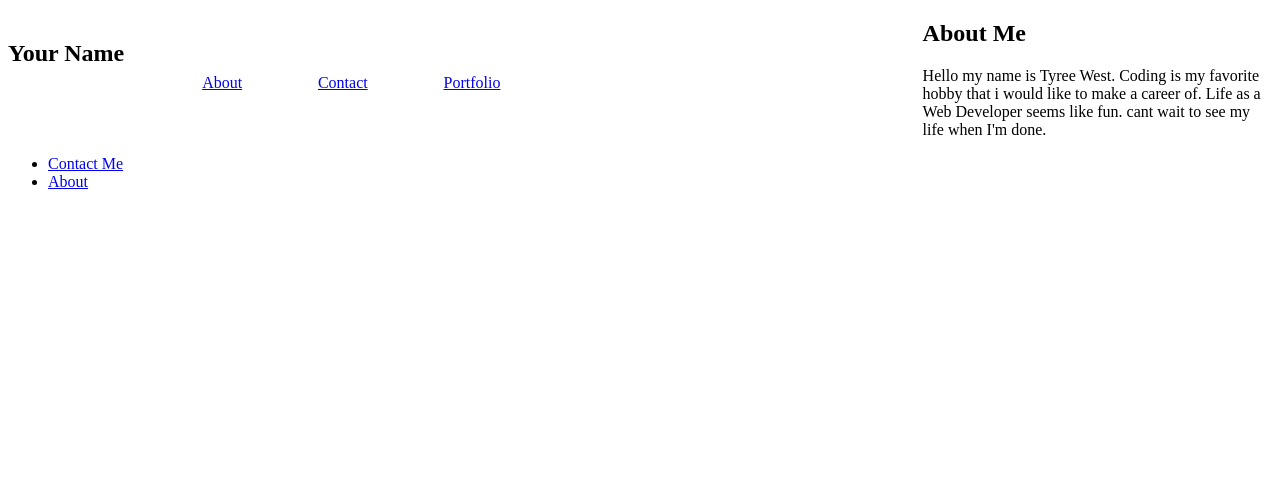
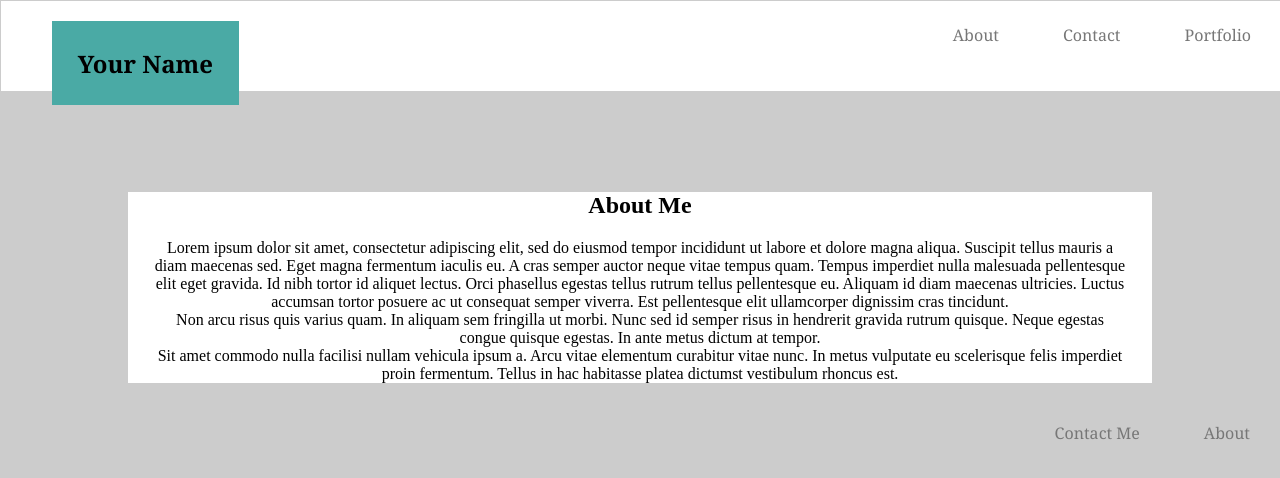
Before and after one commit to jetlife56/BasicPortfolio, a plain HTML site: page index.html in a window 1280 px wide. Drawn offline with Linux system fonts and the light colour scheme.

Commit message:
Added elements to Css

```diff
--- /dev/null
+++ b/assets/css/css-style.css
@@ -0,0 +1,62 @@
+body,html{
+    margin: 0;
+    padding: 0;
+    background-color: #cccccc;
+
+}
+header{
+    width: 100%;
+    height: 90px;
+    background-color: #ffffff;
+    border-style: solid;
+    border-color: #cccccc;
+    border-width: thin;
+
+
+}
+h1{
+    position: relative;
+
+    padding: 2%;
+    float: left;
+    margin-left: 4%;
+    font-family: 'Georgia', 'Times', 'Times New Roman', 'serif';
+    background-color: #4aaaa5;
+
+}
+
+ul{
+    width: auto;
+    float: right;
+    margin-top: 8px;
+}
+li{
+    display: inline-block;
+    padding: 15px 30px;
+
+}
+a{
+    text-align: center;
+    color: #777777;
+    text-decoration: none;
+    font-family: Georgia, 'Times New Roman', Times, serif;
+    font-size: 1;
+}
+a:hover{
+    color: #F033;
+    transition: 0.5s;
+}
+#ptag {
+    margin-top: 100px;
+    margin-bottom: auto;
+    margin-left:10%;
+    margin-right:10%;
+    padding-left: 25px;
+    padding-right: 25px;
+    text-align: center;
+    background-color: #ffffff;
+    background-position: center;
+}
+h2wrap {
+
+}
--- a/assets/css/style.css
+++ b/assets/css/style.css
@@ -1,15 +1,62 @@
-.navlinks{
-  float:left;
-  width: 60%;
-  list-style: none;
+body,html{
+  margin: 0;
+  padding: 0;
+  background-color: #cccccc;
+
 }
-.navlinks li {
+header{
+  width: 100%;
+  height: 90px;
+  background-color: #ffffff;
+  border-style: solid;
+  border-color: #cccccc;
+  border-width: thin;
+
+
+}
+h1{
+  position: relative;
+
+  padding: 2%;
   float: left;
-  margin: 5%;
+  margin-left: 4%;
+  font-family: 'Georgia', 'Times', 'Times New Roman', 'serif';
+  background-color: #4aaaa5;
+
 }
-form {
-  clear: both;
+
+ul{
+  width: auto;
+  float: right;
+  margin-top: 8px;
 }
-h1 {
-  float:left;
+li{
+  display: inline-block;
+  padding: 15px 30px;
+
 }
+a{
+  text-align: center;
+  color: #777777;
+  text-decoration: none;
+  font-family: Georgia, 'Times New Roman', Times, serif;
+  font-size: 1;
+}
+a:hover{
+  color: #F033;
+  transition: 0.5s;
+}
+#ptag {
+  margin-top: 100px;
+  margin-bottom: auto;
+  margin-left:10%;
+  margin-right:10%;
+  padding-left: 25px;
+  padding-right: 25px;
+  text-align: center;
+  background-color: #ffffff;
+  background-position: center;
+}
+h2wrap {
+
+}
--- a/index.html
+++ b/index.html
@@ -9,7 +9,6 @@
 <header>
     <nav class="navbarwrapper">
     <h1 class="navtitle">Your Name</h1>
-
         <ul class="navlinks">
             <li><a href="index.html">About</a></li>
             <li><a href="contact.html">Contact</a></li>
@@ -17,17 +16,26 @@
         </ul>
     </nav>
 </header>
-    <h2>About Me</h2>
-    <p class="textwrap">Hello my name is Tyree West.
-        Coding is my favorite hobby that i would like to make a career of.
-        Life as a Web Developer seems like fun.
-        cant wait to see my life when I'm done.
+<div id="ptag">
+    <h2 id="h2wrap">About Me</h2>
+    <p class="textwrap">Lorem ipsum dolor sit amet, consectetur adipiscing elit,
+        sed do eiusmod tempor incididunt ut labore et dolore magna aliqua.
+         Suscipit tellus mauris a diam maecenas sed. Eget magna fermentum iaculis eu.
+         A cras semper auctor neque vitae tempus quam. Tempus imperdiet nulla malesuada pellentesque elit eget gravida.
+         Id nibh tortor id aliquet lectus. Orci phasellus egestas tellus rutrum tellus pellentesque eu.
+         Aliquam id diam maecenas ultricies. Luctus accumsan tortor posuere ac ut consequat semper viverra. Est pellentesque elit ullamcorper dignissim cras tincidunt.
+        <br />
+        Non arcu risus quis varius quam. In aliquam sem fringilla ut morbi.
+         Nunc sed id semper risus in hendrerit gravida rutrum quisque.
+         Neque egestas congue quisque egestas. In ante metus dictum at tempor.
+         <br />
+         Sit amet commodo nulla facilisi nullam vehicula ipsum a.
+         Arcu vitae elementum curabitur vitae nunc.
+         In metus vulputate eu scelerisque felis imperdiet proin fermentum.
+         Tellus in hac habitasse platea dictumst vestibulum rhoncus est.
+
     </p>
-
-
-
-
-</body>
+</div>
 <footer>
     <div>
         <ul>
@@ -36,5 +44,5 @@
         </ul>
     </div>
 </footer>
-
+</body>
 </html>
```
Also changed, not shown: contact.html (+13 -4 lines), Hw1-Dimensions/Recommended-Dimensions 2.png (renamed from Recommended-Dimensions 2.png), Hw1-Dimensions/Recommended-Dimensions.png (renamed from Recommended-Dimensions.png), Hw1-Dimensions/portfolio-about-me 2.png (renamed from portfolio-about-me 2.png), Hw1-Dimensions/portfolio-about-me.png (renamed from portfolio-about-me.png), Hw1-Dimensions/portfolio-contact 2.png (renamed from portfolio-contact 2.png), Hw1-Dimensions/portfolio-contact.png (renamed from portfolio-contact.png), Hw1-Dimensions/portfolio-gallery 2.png (renamed from portfolio-gallery 2.png), Hw1-Dimensions/portfolio-gallery.png (renamed from portfolio-gallery.png), 2 other files.
